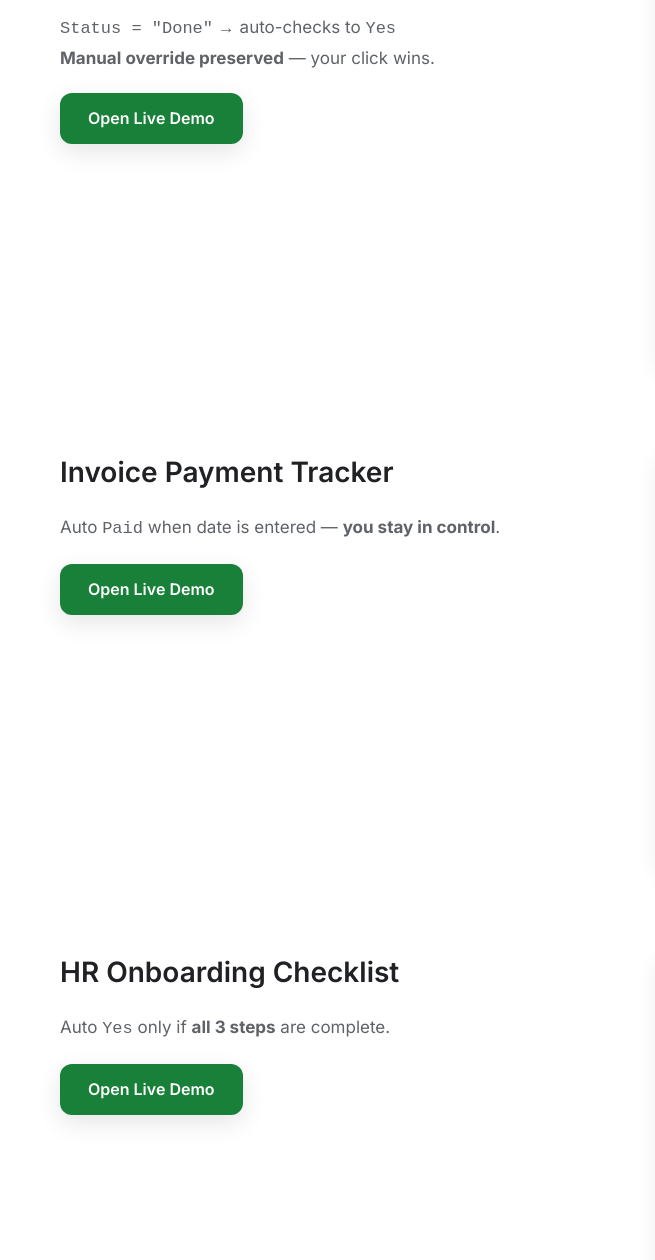
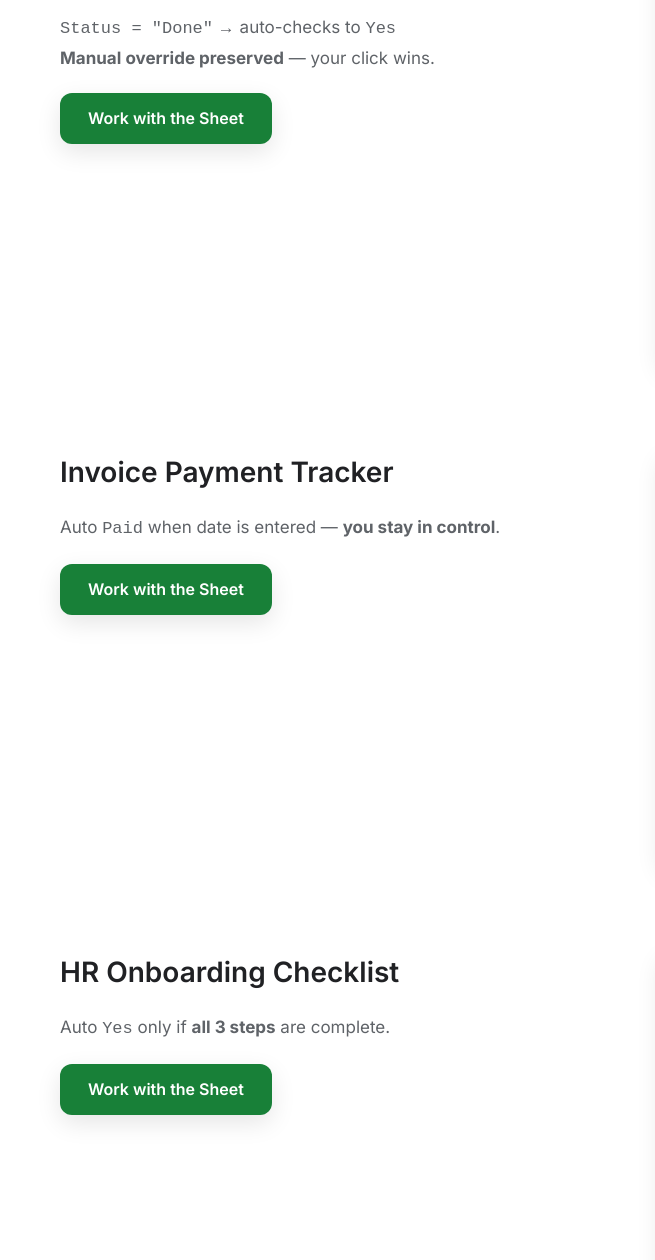
Before and after one commit to aryanirani123/Smartcheckbox-Website, a plain HTML site: page index.html in a window 1280 px wide. Shown: the part 1800-3060 px from the top of the page, 0-655 px from the left. Drawn offline with Linux system fonts and the light colour scheme.

Commit message:
Update index.html

```diff
--- a/index.html
+++ b/index.html
@@ -507,7 +507,7 @@
           <h3>Project Task Tracker</h3>
           <p><code>Status = "Done"</code> → auto-checks to <code>Yes</code><br><strong>Manual override preserved</strong> — your click wins.</p>
           <a href="https://docs.google.com/spreadsheets/d/1cGIVkVR5sAEG_FegpEUmFWLo_3srgkBesgzdWp2Njaw/edit?usp=sharing" target="_blank" class="btn-primary">
-            Open Live Demo
+            Work with the Sheet
           </a>
         </div>
         <div class="carousel-container">
@@ -544,7 +544,7 @@
   <div class="demo-content">
     <h3>Invoice Payment Tracker</h3>
     <p>Auto <code>Paid</code> when date is entered — <strong>you stay in control</strong>.</p>
-    <a href="https://docs.google.com/spreadsheets/d/1tCX4kXrphNZAdk0Y_ijw9PylNfn86PXO4wHkuO--6p0/edit?usp=sharing" target="_blank" class="btn-primary">Open Live Demo</a>
+    <a href="https://docs.google.com/spreadsheets/d/1tCX4kXrphNZAdk0Y_ijw9PylNfn86PXO4wHkuO--6p0/edit?usp=sharing" target="_blank" class="btn-primary">Work with the Sheet</a>
   </div>
   <div class="carousel-container">
     <div class="carousel" id="carousel2">
@@ -580,7 +580,7 @@
   <div class="demo-content">
     <h3>HR Onboarding Checklist</h3>
     <p>Auto <code>Yes</code> only if <strong>all 3 steps</strong> are complete.</p>
-    <a href="https://docs.google.com/spreadsheets/d/1AwUsBJfGBGiw9zrsWG8Qd8Wl7Amab5Wa9lMYHUdX4Xo/edit?usp=sharing" target="_blank" class="btn-primary">Open Live Demo</a>
+    <a href="https://docs.google.com/spreadsheets/d/1AwUsBJfGBGiw9zrsWG8Qd8Wl7Amab5Wa9lMYHUdX4Xo/edit?usp=sharing" target="_blank" class="btn-primary">Work with the Sheet</a>
   </div>
   <div class="carousel-container">
     <div class="carousel" id="carousel3">
@@ -637,9 +637,10 @@
             <li>Priority email support</li>
             <li>Advanced analytics</li>
           </ul>
-          <div class="coming-soon">Launching Q1 2026</div>
-          <a href="mailto:pro@smartcheckbox.com" class="btn-primary" style="opacity:0.7; pointer-events:none;">Get Notified</a>
-        </div>
+         <div class="coming-soon">Launching Q1 2026</div>
+<a href="https://forms.gle/wkZmaxNRTNcNR87XA" target="_blank" class="btn-primary pro-notify">
+  Get Notified for Pro
+</a>
       </div>
     </div>
   </section>
```
